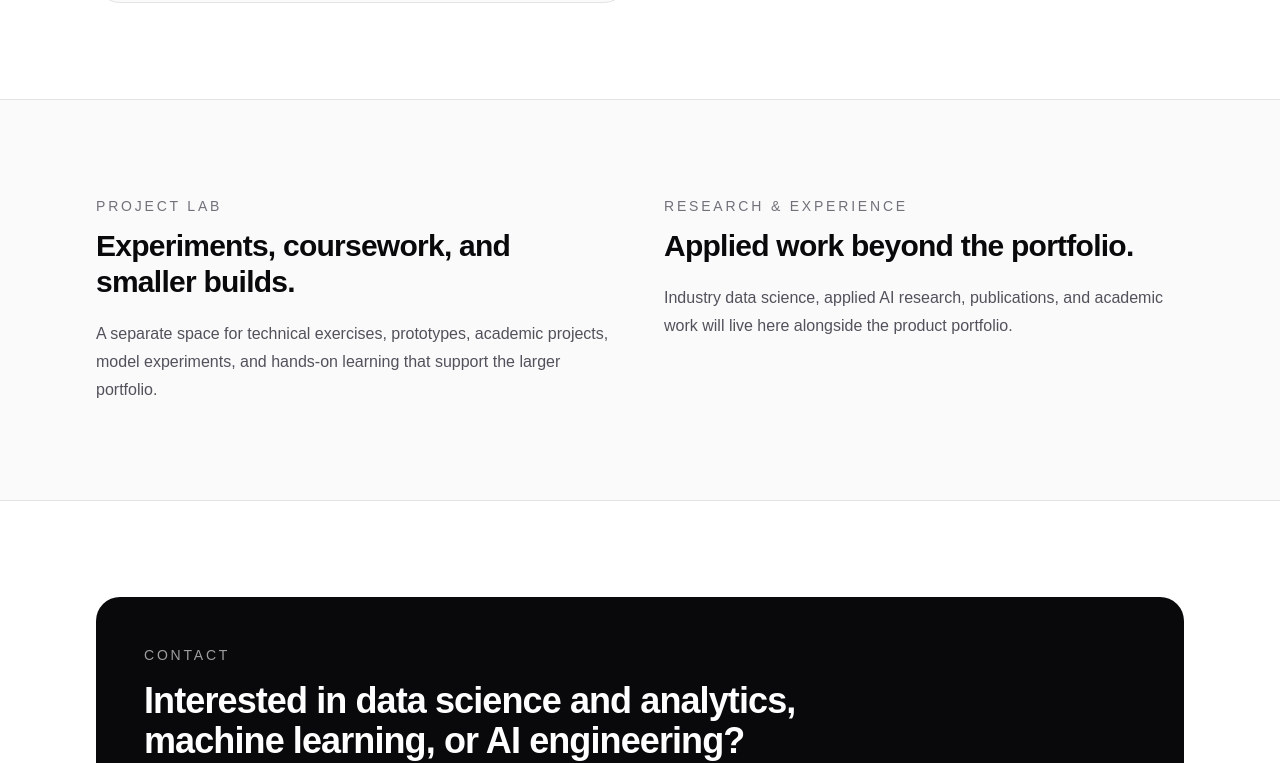
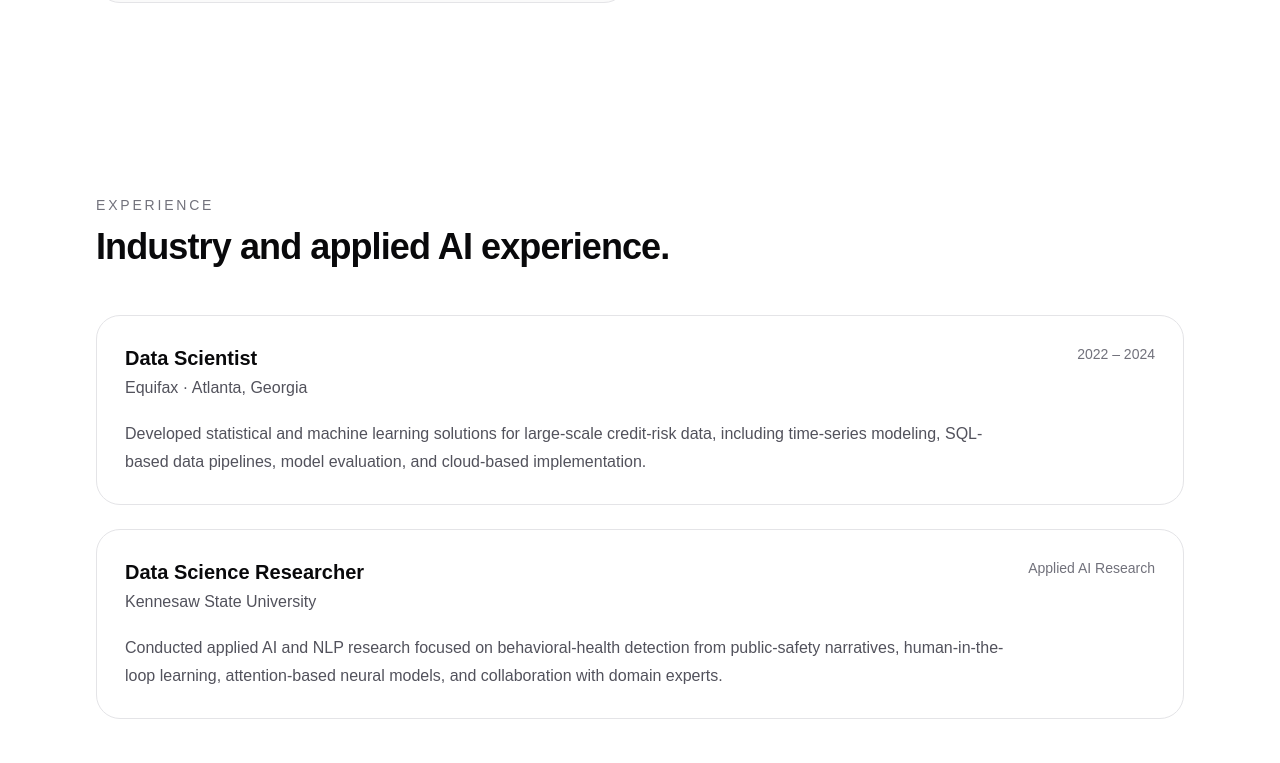
Before and after one commit to BrownMKW/portfolio, a Next.js app: page / in a window 1280 px wide. Shown: the part 1699-2462 px from the top of the page. Built offline with nearby package versions, Linux system fonts and the light colour scheme.

Commit message:
Separate portfolio content from page layout

```diff
--- a/app/page.tsx
+++ b/app/page.tsx
@@ -1,5 +1,6 @@
 import Image from "next/image";
 import Navbar from "@/components/Navbar";
+import { portfolio } from "@/data/portfolio";
 
 const featuredProjects = [
   {
@@ -57,7 +58,7 @@ export default function Home() {
             </p>
 
             <h1 className="max-w-4xl text-5xl font-semibold tracking-tight sm:text-6xl lg:text-7xl">
-              Martin Brown
+              {portfolio.name}
             </h1>
 
             <p className="mt-8 max-w-3xl text-xl leading-8 text-zinc-600 dark:text-zinc-300">
@@ -150,6 +151,72 @@ export default function Home() {
         </div>
       </section>
 
+{/* Experience */}
+<section
+  id="experience"
+  className="mx-auto max-w-6xl px-6 py-24 sm:px-8"
+>
+  <div className="mb-12">
+    <p className="text-sm font-medium uppercase tracking-[0.2em] text-zinc-500">
+      Experience
+    </p>
+
+    <h2 className="mt-3 text-3xl font-semibold tracking-tight sm:text-4xl">
+      Industry and applied AI experience.
+    </h2>
+  </div>
+
+  <div className="space-y-6">
+    <article className="rounded-3xl border border-zinc-200 p-7 dark:border-zinc-800">
+      <div className="flex flex-col justify-between gap-2 sm:flex-row sm:items-start">
+        <div>
+          <h3 className="text-xl font-semibold">
+            Data Scientist
+          </h3>
+
+          <p className="mt-1 text-zinc-600 dark:text-zinc-300">
+            Equifax · Atlanta, Georgia
+          </p>
+        </div>
+
+        <p className="text-sm text-zinc-500">
+          2022 – 2024
+        </p>
+      </div>
+
+      <p className="mt-5 max-w-4xl leading-7 text-zinc-600 dark:text-zinc-300">
+        Developed statistical and machine learning solutions for large-scale
+        credit-risk data, including time-series modeling, SQL-based data
+        pipelines, model evaluation, and cloud-based implementation.
+      </p>
+    </article>
+
+    <article className="rounded-3xl border border-zinc-200 p-7 dark:border-zinc-800">
+      <div className="flex flex-col justify-between gap-2 sm:flex-row sm:items-start">
+        <div>
+          <h3 className="text-xl font-semibold">
+            Data Science Researcher
+          </h3>
+
+          <p className="mt-1 text-zinc-600 dark:text-zinc-300">
+            Kennesaw State University
+          </p>
+        </div>
+
+        <p className="text-sm text-zinc-500">
+          Applied AI Research
+        </p>
+      </div>
+
+      <p className="mt-5 max-w-4xl leading-7 text-zinc-600 dark:text-zinc-300">
+        Conducted applied AI and NLP research focused on behavioral-health
+        detection from public-safety narratives, human-in-the-loop learning,
+        attention-based neural models, and collaboration with domain experts.
+      </p>
+    </article>
+  </div>
+</section>
+
       {/* Project Lab + Background */}
       <section className="border-y border-zinc-200 bg-zinc-50 dark:border-zinc-800 dark:bg-zinc-900/40">
         <div className="mx-auto grid max-w-6xl gap-12 px-6 py-24 sm:px-8 lg:grid-cols-2">
--- /dev/null
+++ b/data/portfolio.ts
@@ -0,0 +1,5 @@
+export const portfolio = {
+  name: "Martin Brown",
+  title: "Data Scientist | ML Engineer | AI Engineer",
+  linkedin: "https://www.linkedin.com/in/martinkwbrown",
+};
```
